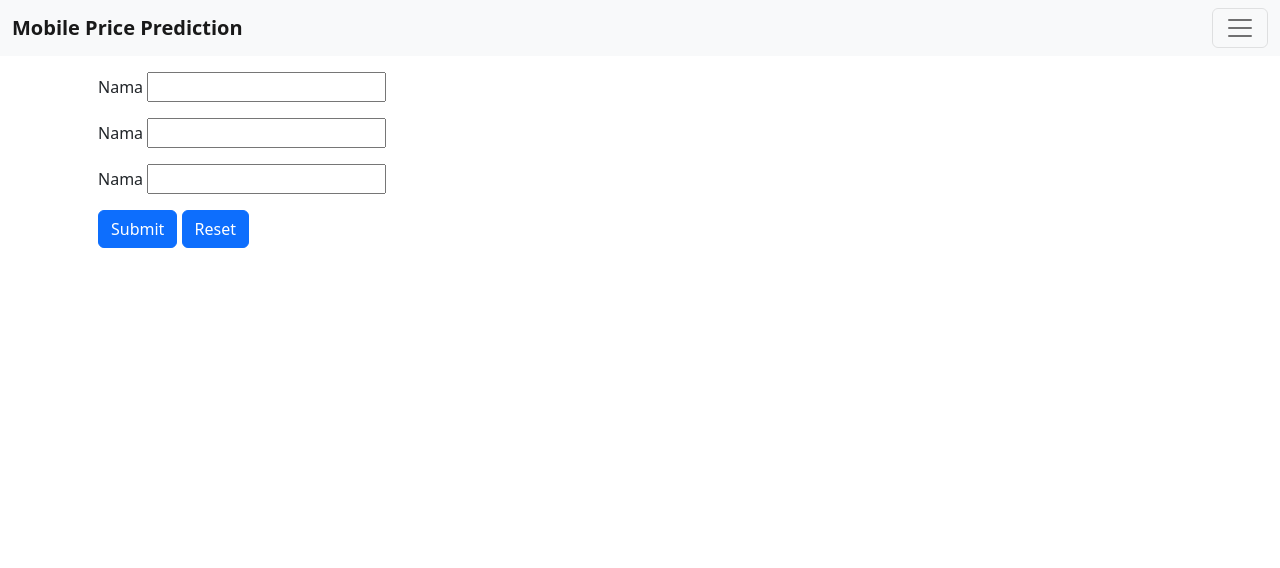
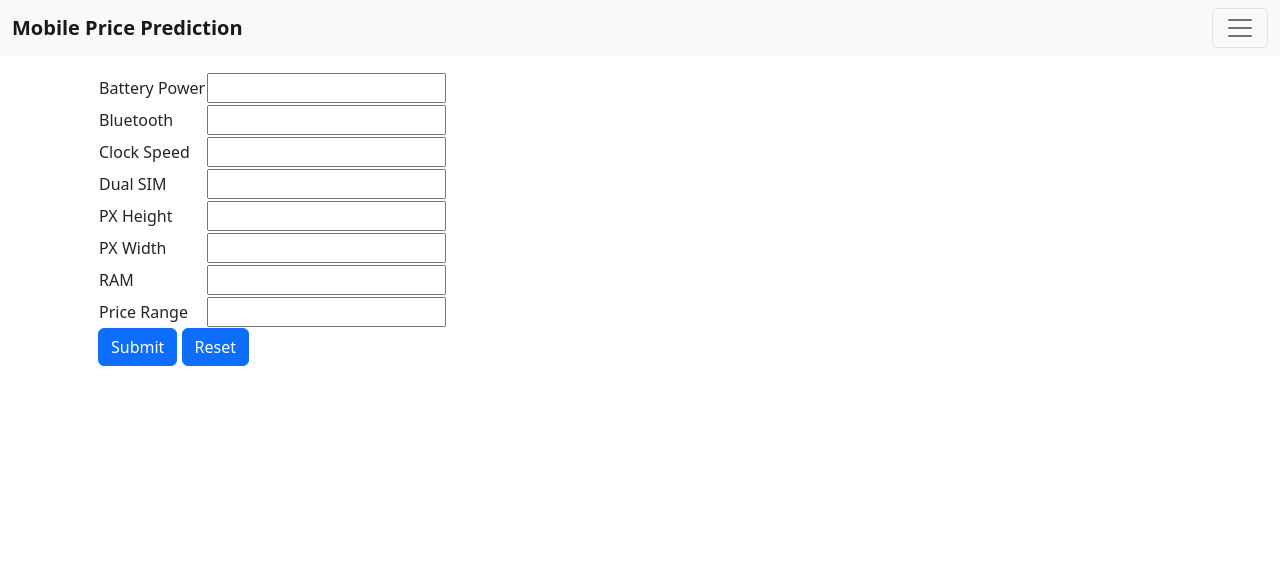
Before and after one commit to MDaffaIzzulhaqS/finalproject_machinelearning_if20c, a Flask app: page /predict in a window 1280 px wide. Shown: the top 568 px of the page. Run offline with Flask 2, Linux system fonts and the light colour scheme.

Commit message:
update predict

```diff
--- a/Templates/predict.html
+++ b/Templates/predict.html
@@ -36,24 +36,55 @@
         </div>
     </nav>
 
-    <div class="container">
+    <div class="container mt-3 mb-3">
         <main class="px-3">
             <form action="" class="">
-                <div class="mt-3 mb-3">
-                    <label for="nama"> Nama </label>
-                    <input type="text" name="nama" id="nama">
-                </div>
-                <div class="mt-3 mb-3">
-                    <label for="nama"> Nama </label>
-                    <input type="text" name="nama" id="nama">
-                </div>
-                <div class="mt-3 mb-3">
-                    <label for="nama"> Nama </label>
-                    <input type="text" name="nama" id="nama">
-                </div>
+                <table >
+                <tr>
+                    <td> Battery Power </td>
+                    <td> <input type="number" class="justify-content-center"></td>
+                </tr>
 
-                <input class="btn btn-primary" type="submit" value="Submit">
-                <input class="btn btn-primary" type="reset" value="Reset">
+                <tr>
+                    <td> Bluetooth </td>
+                    <td> <input type="text" class="justify-content-center"></td>
+                </tr>
+
+                <tr>
+                    <td> Clock Speed </td>
+                    <td> <input type="text" class="justify-content-center"></td>
+                </tr>
+
+                <tr>
+                    <td> Dual SIM </td>
+                    <td> <input type="text" class="justify-content-center"></td>
+                </tr>
+
+                <tr>
+                    <td> PX Height </td>
+                    <td> <input type="text" class="justify-content-center"></td>
+                    </div>
+                </tr>
+
+                <tr>
+                    <td> PX Width </td>
+                    <td> <input type="text" class="justify-content-center"></td>
+                </tr>
+
+                <tr>
+                    <td> RAM </td>
+                    <td> <input type="text" class="justify-content-center"></td>
+                </tr>
+
+                <tr>
+                    <td> Price Range </td>
+                    <td> <input type="text" class="justify-content-center"></td>
+                </tr>
+
+            </table>
+
+            <input class="btn btn-primary" type="submit" value="Submit">
+            <input class="btn btn-primary" type="reset" value="Reset">
 
             </form>
         </main>
```
